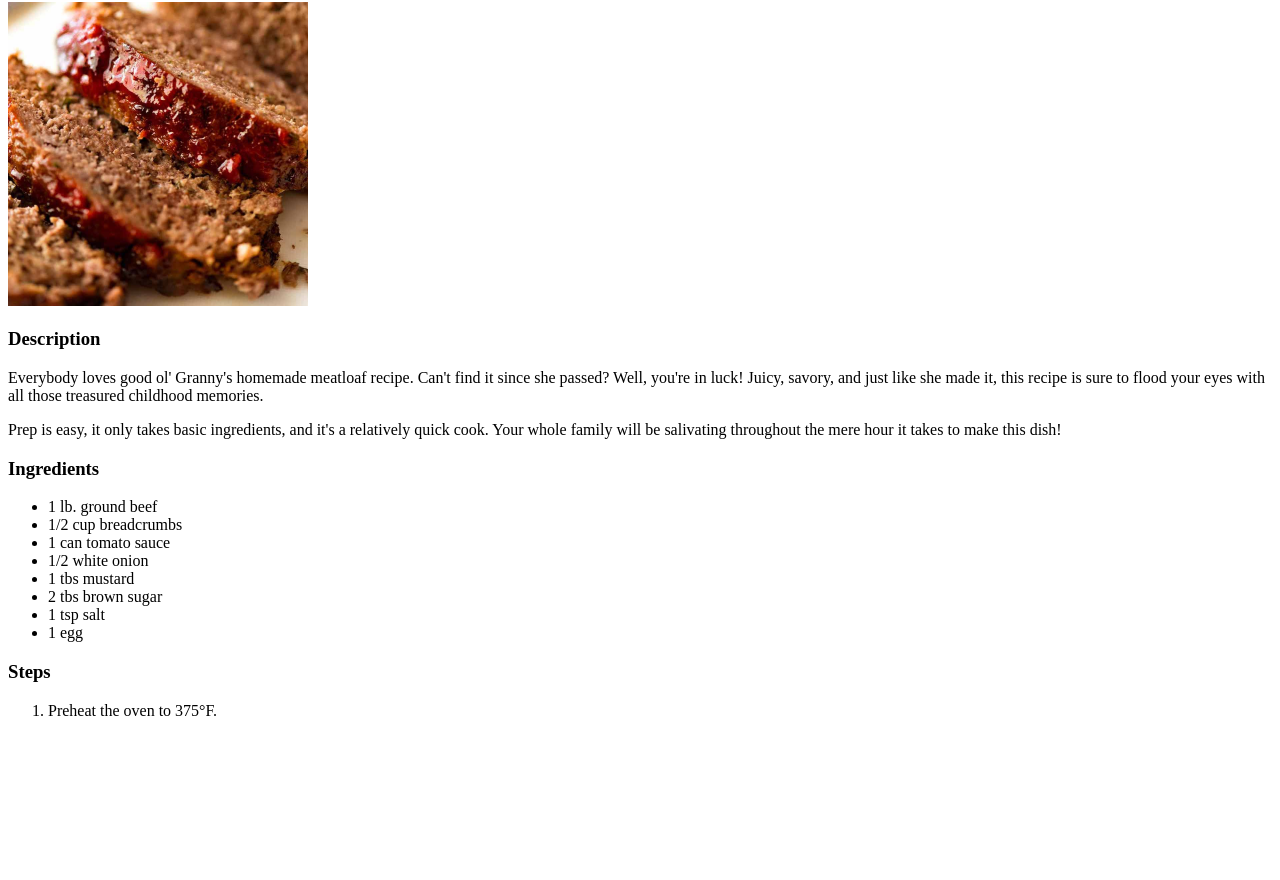
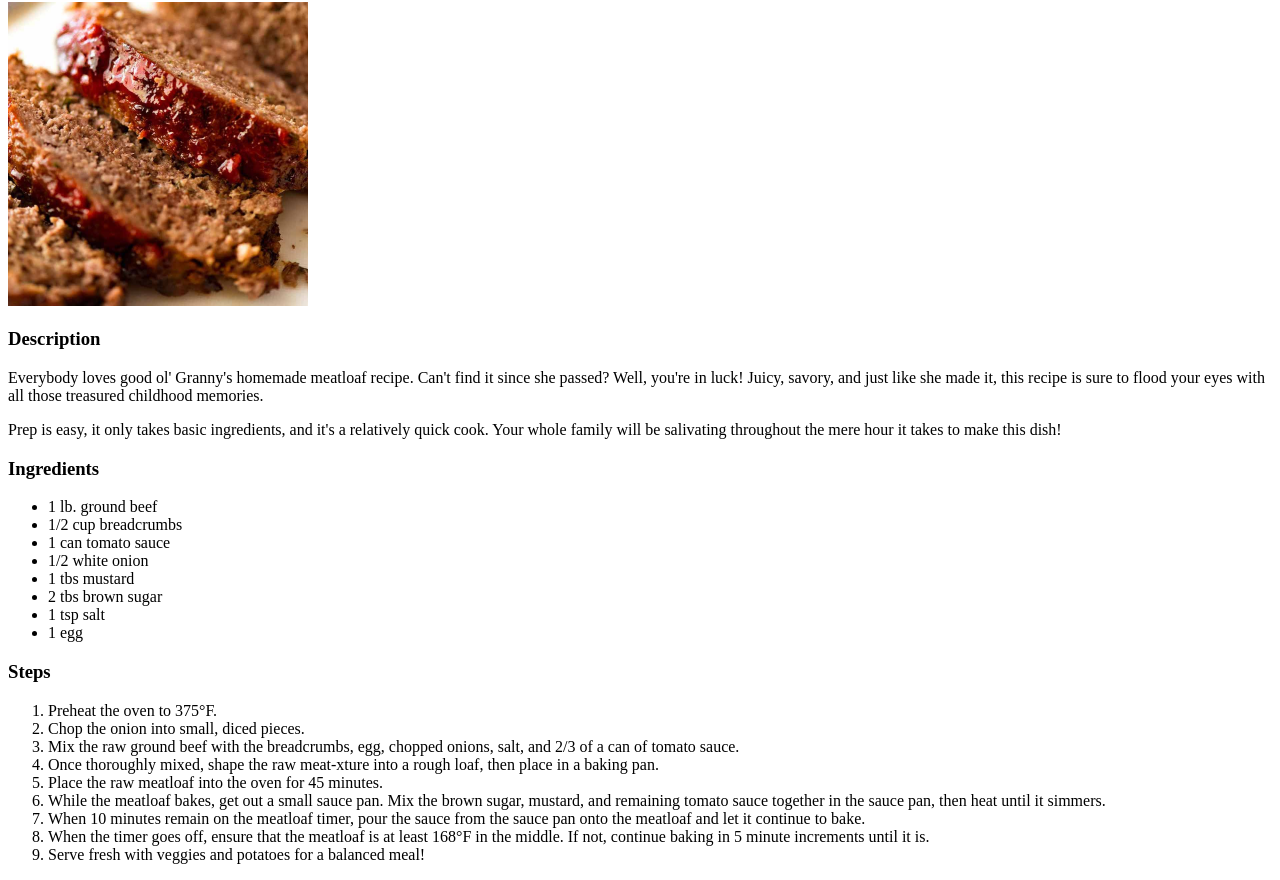
Before and after one commit to CrimsonCoder637/odin-recipes, a plain HTML site: page recipes/meatloaf.html in a window 1280 px wide. Shown: the part 78-958 px from the top of the page. Before the commit the page ends 814 px from the top, so only its background shows below. Drawn offline with Linux system fonts and the light colour scheme; files whose address does not match are found by name.

```diff
--- a/recipes/meatloaf.html
+++ b/recipes/meatloaf.html
@@ -30,8 +30,15 @@
         <!-- Steps as I remember them on how to make a meatloaf -->
         <h3>Steps</h3>
         <ol>
-            <li>Preheat the oven to 375&#176F</div>.</li>
-
+            <li>Preheat the oven to 375&#176F.</li> <!-- &#176 denotes the degree symbol in UTF-8 -->
+            <li>Chop the onion into small, diced pieces.</li>
+            <li>Mix the raw ground beef with the breadcrumbs, egg, chopped onions, salt, and 2/3 of a can of tomato sauce.</li>
+            <li>Once thoroughly mixed, shape the raw meat-xture into a rough loaf, then place in a baking pan.</li>
+            <li>Place the raw meatloaf into the oven for 45 minutes.</li>
+            <li>While the meatloaf bakes, get out a small sauce pan. Mix the brown sugar, mustard, and remaining tomato sauce together in the sauce pan, then heat until it simmers.</li>
+            <li>When 10 minutes remain on the meatloaf timer, pour the sauce from the sauce pan onto the meatloaf and let it continue to bake.</li>
+            <li>When the timer goes off, ensure that the meatloaf is at least 168&#176F in the middle. If not, continue baking in 5 minute increments until it is.</li>
+            <li>Serve fresh with veggies and potatoes for a balanced meal!</li>
         </ol>
     </body>
 </html>
```
Also changed, not shown: index.html (+5 -1 lines).
